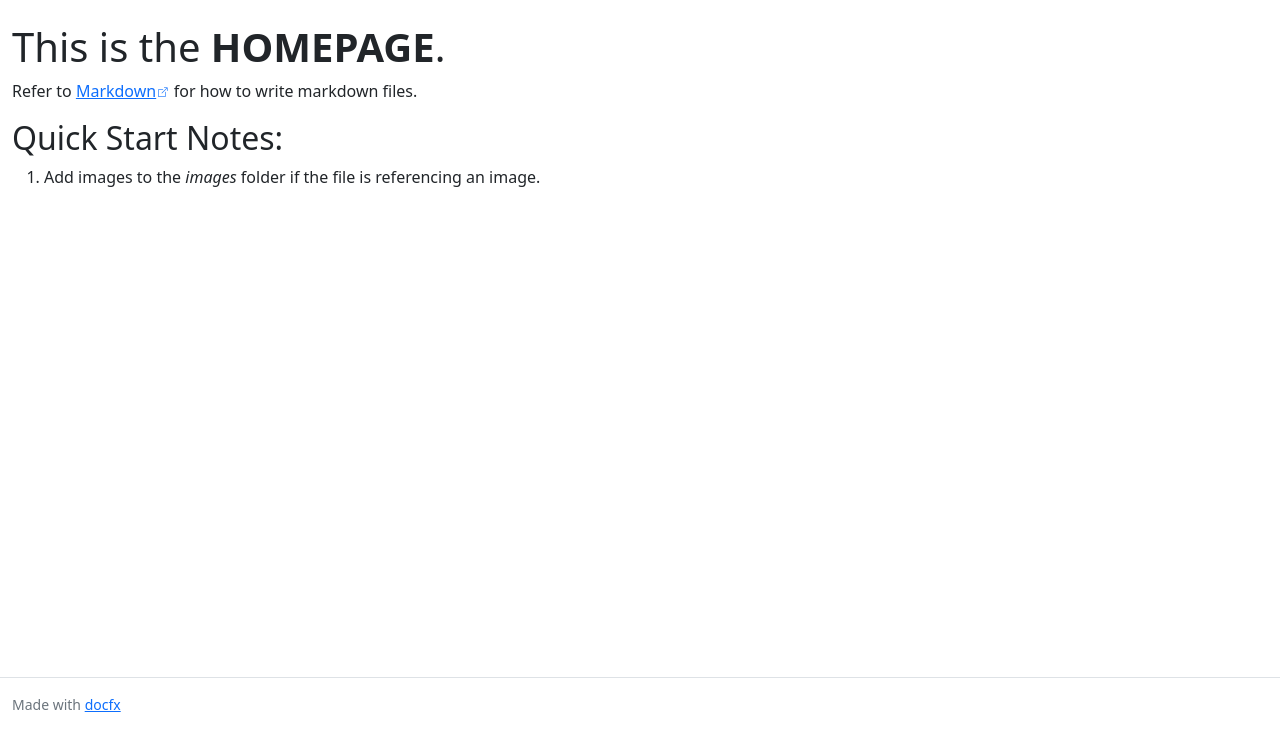
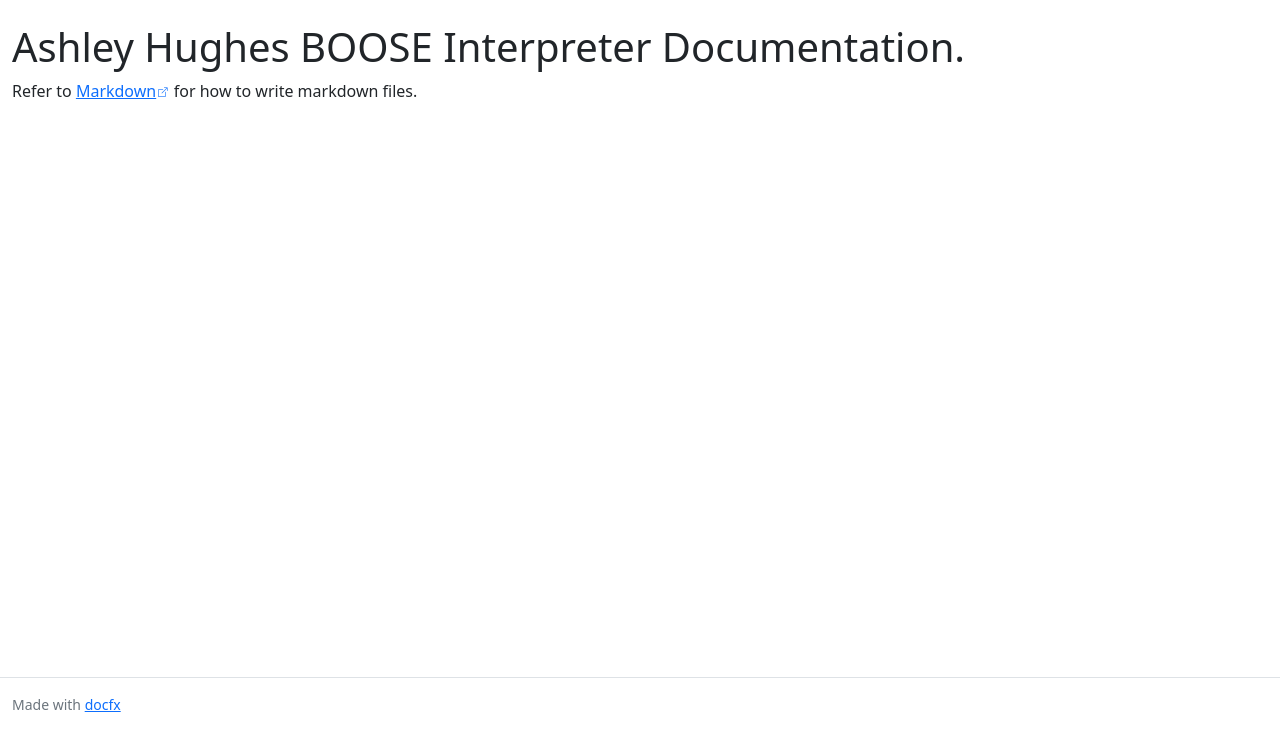
Before and after one commit to HughesElite/Ashley-Hughes-BOOSE-Documentation, a plain HTML site: page index.html in a window 1280 px wide. Shown: the part 63-800 px from the top of the page. Drawn offline with Linux system fonts and the light colour scheme.

Commit message:
Update index.html

```diff
--- a/index.html
+++ b/index.html
@@ -71,12 +71,12 @@
         </div>
 
         <article data-uid="">
-<h1 id="this-is-the-homepage">This is the <strong>HOMEPAGE</strong>.</h1>
+<h1 id="this-is-the-homepage">Ashley Hughes BOOSE Interpreter Documentation</strong>.</h1>
 
 <p>Refer to <a href="http://daringfireball.net/projects/markdown/">Markdown</a> for how to write markdown files.</p>
-<h2 id="quick-start-notes">Quick Start Notes:</h2>
+
 <ol>
-<li>Add images to the <em>images</em> folder if the file is referencing an image.</li>
+
 </ol>
 
 </article>
```
